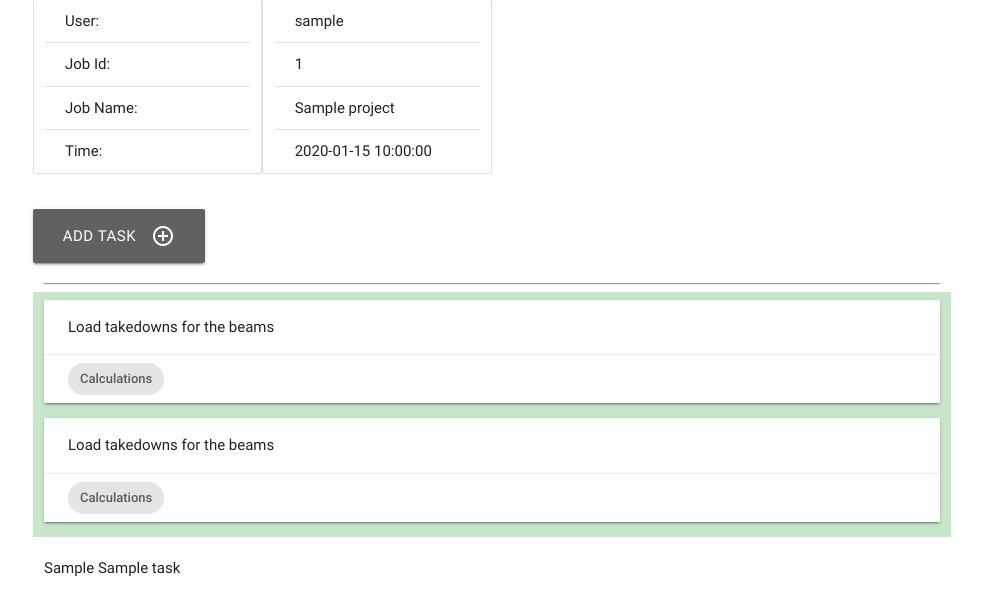
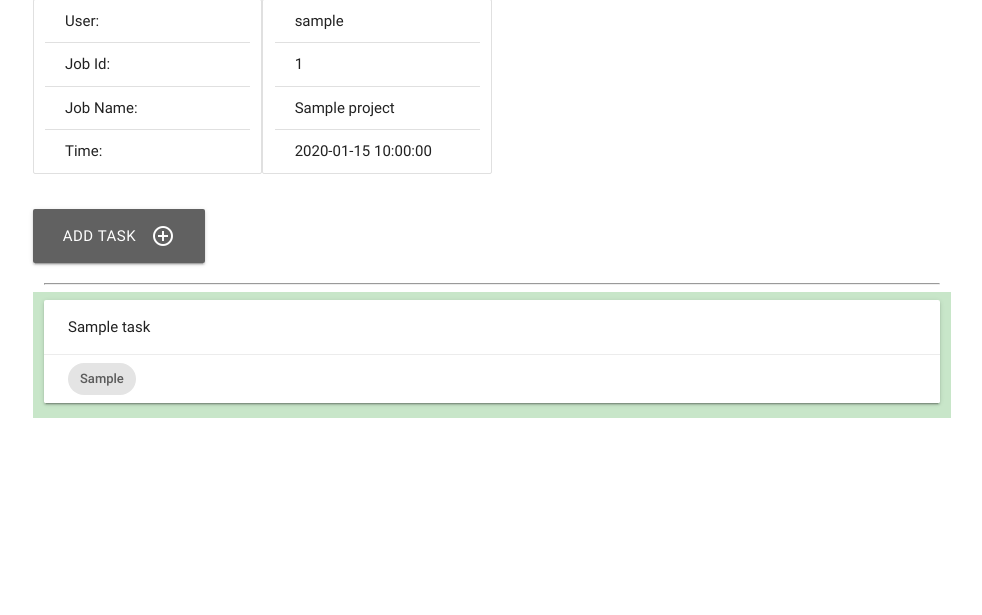
Before and after one commit to bglynch/project-tracker-flask, a Flask app: a page that uses app/templates/project_page.html in a window 1280 px wide. Shown: the part 73-688 px from the top of the page, without its empty margins (148-1130 px from the left). Run offline with Flask 2, Linux system fonts and the light colour scheme; a user stored in the database is signed in; tables that the repository leaves empty hold one stand-in row (values such as "Sample post"); some libraries are stand-ins or nearby versions.

Commit message:
project page styling updated

```diff
--- a/app/templates/project_page.html
+++ b/app/templates/project_page.html
@@ -22,33 +22,44 @@
 <hr>
 <div id="tasks" class="row">
     <div class="col s12 green lighten-4">
+        {% for task in tasks %}
         <div class="card">
             <article class="card-content">
-                <p>Load takedowns for the beams</p>
+                <p>{{ task.title }}</p>
             </article>
             <article class="card-action">
-                <div class="chip">Calculations</div>
+                <div class="chip">{{ task.genre }}</div>
             </article>
         </div>
-        <div class="card">
-            <div class="card-content">
-                <p>Load takedowns for the beams</p>
-            </div>
-            <div class="card-action">
-                <div class="chip">
-                    Calculations
-                </div>
-            </div>
-        </div>
+        {% endfor %}
+        <!--<div class="card">-->
+        <!--    <div class="card-content">-->
+        <!--        <p>Load takedowns for the beams</p>-->
+        <!--    </div>-->
+        <!--    <div class="card-action">-->
+        <!--        <div class="chip">-->
+        <!--            Calculations-->
+        <!--        </div>-->
+        <!--    </div>-->
+        <!--</div>-->
+
     </div>
 </div>
 
-<ul>
-    {% for task in tasks %}
-    <li>{{ task.genre }} {{ task.title }}</li>
-    <p>
-        {% endfor %}
-</ul>
+
+    <!--{% for task in tasks %}-->
+    <!--<div class="card">-->
+    <!--    <article class="card-content">-->
+    <!--        <p>{{ task.title }}</p>-->
+    <!--    </article>-->
+    <!--    <article class="card-action">-->
+    <!--        <div class="chip">{{ task.genre }}</div>-->
+    <!--    </article>-->
+    <!--</div>-->
+    <!--<li>{{ task.genre }} {{ task.title }}</li>-->
+    <!--<p>-->
+    <!--    {% endfor %}-->
+
 <div class="fixed-action-btn">
 
 </div>
```
Also changed, not shown: app.db.
